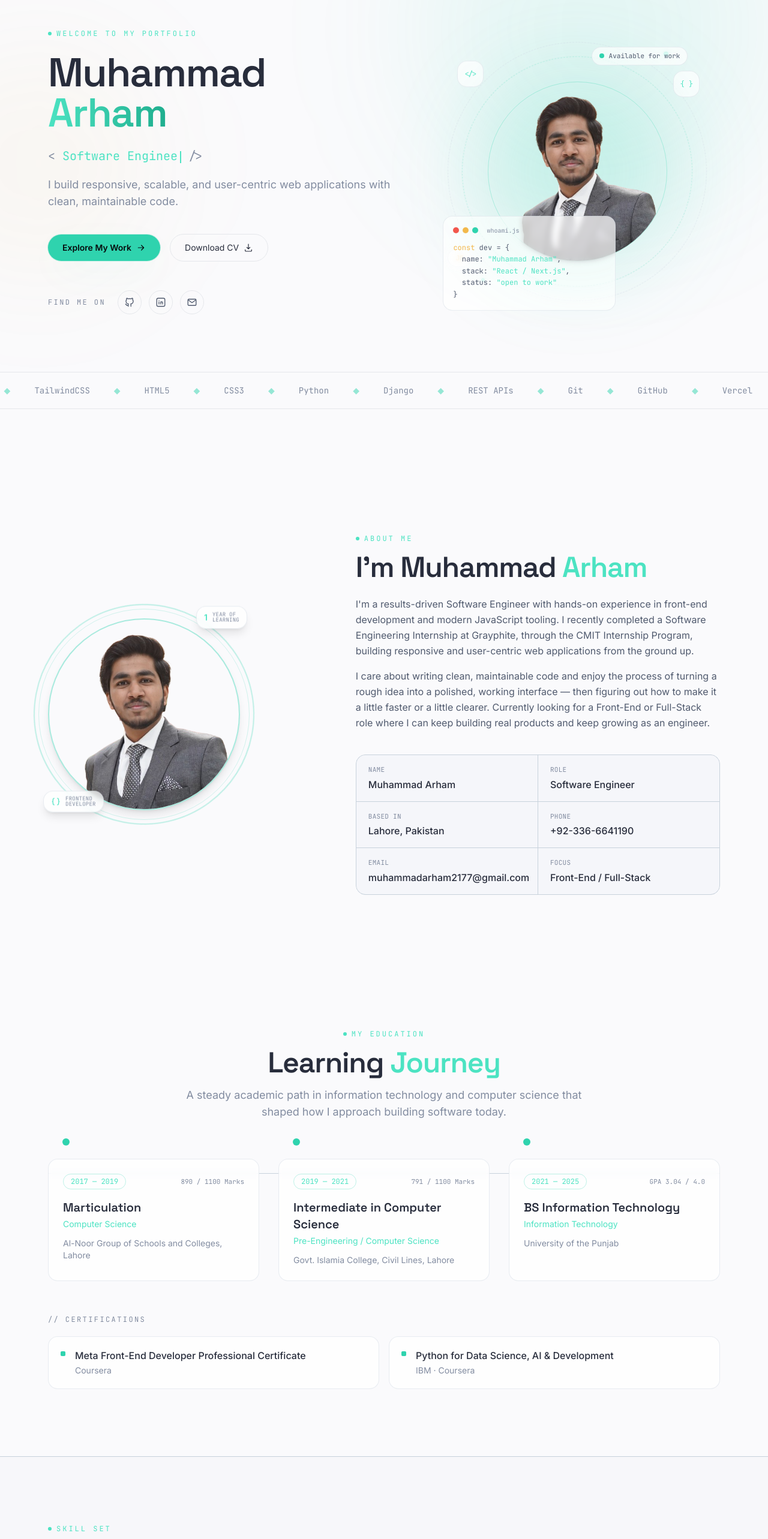
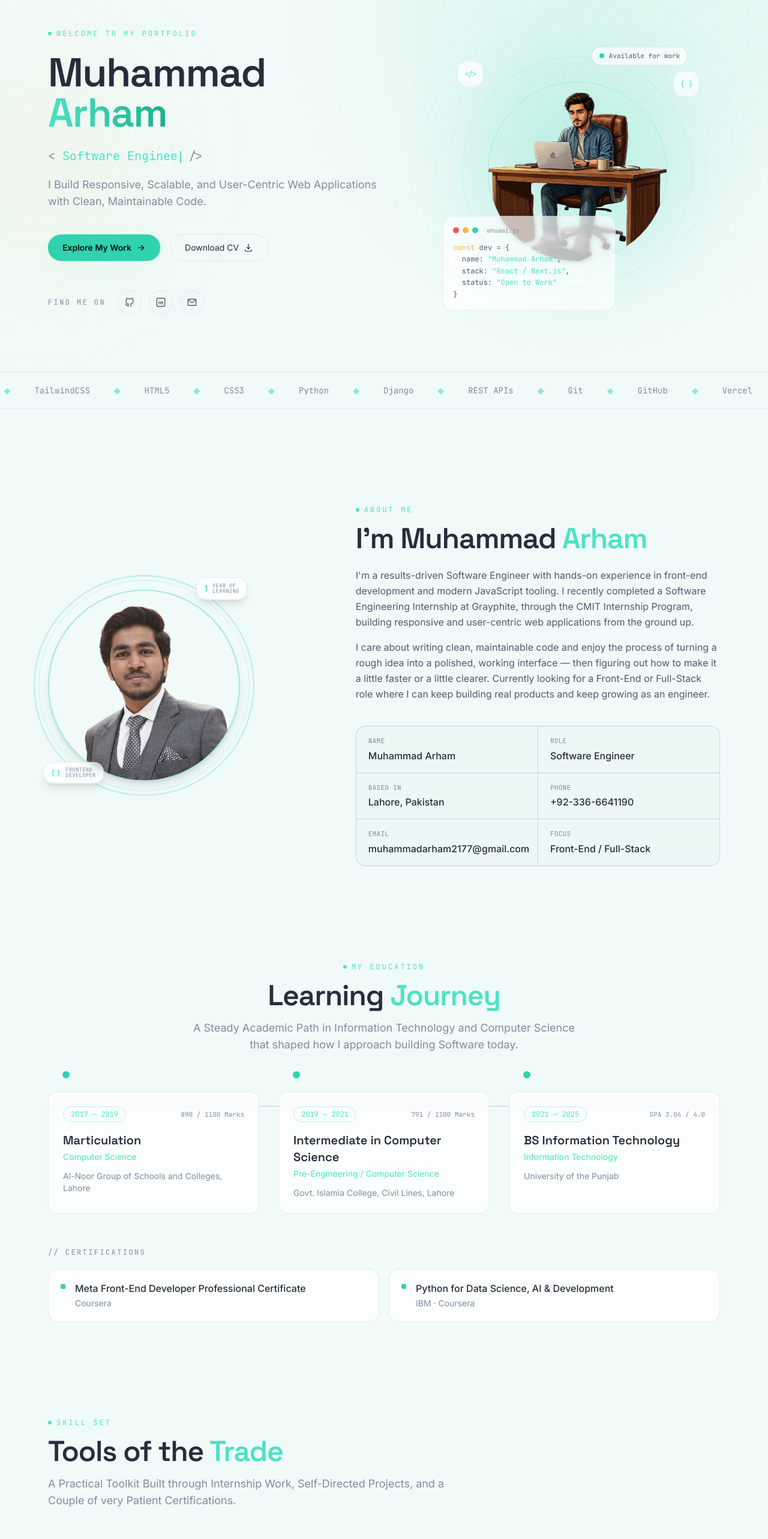
Before and after one commit to muhammad-arham-dev/Personal-Portfolio, a React (Vite) app: page / in a window 1280 px wide. Shown: the part 80-2646 px from the top of the page at 60% size. Built offline with nearby package versions, Linux system fonts and the light colour scheme.

Commit message:
Place Graphic image instead of  picture in Hero Section and made changes in different sections.

```diff
--- a/src/components/About.jsx
+++ b/src/components/About.jsx
@@ -6,7 +6,7 @@ export default function About() {
   const ref = useReveal()
 
   return (
-    <section id="about" className="container-px py-20 sm:py-28">
+    <section id="about" className="container-px py-16 sm:py-20">
       <div ref={ref} className="reveal grid lg:grid-cols-[0.85fr,1.15fr] gap-16 items-center">
         {/* photo */}
         <div className="relative mx-auto lg:mx-0 max-w-xs">
--- a/src/components/Contact.jsx
+++ b/src/components/Contact.jsx
@@ -47,7 +47,7 @@ export default function Contact() {
   }
 
   return (
-    <section id="contact" className="container-px py-20 sm:py-28">
+    <section id="contact" className="container-px py-16 sm:py-20">
       <div ref={ref} className="reveal grid lg:grid-cols-[0.9fr,1.1fr] gap-16">
         {/* left copy */}
         <div>
--- a/src/components/Education.jsx
+++ b/src/components/Education.jsx
@@ -5,15 +5,15 @@ export default function Education() {
   const ref = useReveal()
 
   return (
-    <section id="education" className="container-px py-20 sm:py-28">
+    <section id="education" className="container-px py-16 sm:py-20">
       <div ref={ref} className="reveal">
         <p className="eyebrow mb-4 justify-center">My Education</p>
         <h2 className="section-heading text-center mx-auto">
           Learning <span className="text-mint-400">Journey</span>
         </h2>
         <p className="section-sub text-center mx-auto">
-          A steady academic path in information technology and computer science that shaped how I
-          approach building software today.
+          A Steady Academic Path in Information Technology and Computer Science that shaped how I
+          approach building Software today.
         </p>
 
         {/* timeline */}
--- a/src/components/Experience.jsx
+++ b/src/components/Experience.jsx
@@ -5,13 +5,13 @@ export default function Experience() {
   const ref = useReveal()
 
   return (
-    <section id="experience" className="container-px py-20 sm:py-28">
+    <section id="experience" className="container-px py-16 sm:py-20">
       <div ref={ref} className="reveal">
         <p className="eyebrow mb-4">Where I've Worked</p>
         <h2 className="section-heading">
           Experience <span className="text-mint-400">Log</span>
         </h2>
-        <p className="section-sub">Real projects, real deadlines, real code reviews.</p>
+        <p className="section-sub">Real projects, Real Deadlines, Real Code Reviews.</p>
 
         <div className="mt-14 space-y-6">
           {experience.map((job) => (
--- a/src/components/Footer.jsx
+++ b/src/components/Footer.jsx
@@ -8,9 +8,9 @@ export default function Footer() {
 
   return (
     <footer className="relative border-t border-ink-border overflow-hidden">
-      <div className="container-px py-16 relative grid sm:grid-cols-3 gap-10 sm:gap-16 items-start">
+      <div className="container-px py-16 sm:py-20 relative grid sm:grid-cols-3 gap-16 sm:gap-24 items-center">
         {/* Left: Navigation */}
-        <nav className="grid grid-cols-2 gap-x-6 gap-y-2 font-mono text-sm">
+        <nav className="grid grid-cols-2 gap-x-8 gap-y-4 font-mono text-sm">
           {navLinks.map((link) => (
             <a key={link.href} href={link.href} className="text-paper-500 hover:text-mint-400 transition-colors">
               {link.label}
@@ -23,7 +23,7 @@ export default function Footer() {
           <img
             src={profile.avatar}
             alt={profile.name}
-            className="w-16 h-16 rounded-2xl object-cover border border-ink-border mb-4"
+            className="w-16 h-16 rounded-2xl object-cover object-center border-2 border-mint-400 shadow-lg shadow-mint-500/20 mb-4"
           />
           <p className="font-display text-lg font-semibold text-paper-100">{profile.name}</p>
           <p className="font-mono text-xs text-mint-400 uppercase tracking-wide mt-1">
@@ -35,7 +35,7 @@ export default function Footer() {
         </div>
 
         {/* Right: Social Links */}
-        <div className="flex items-center justify-center sm:justify-end gap-3">
+        <div className="flex items-center justify-center sm:justify-end gap-4">
           {socials.map(({ label, href, icon }) => {
             const Icon = ICONS[icon]
             return (
@@ -61,7 +61,7 @@ export default function Footer() {
       {/* big background name */}
       <div
         aria-hidden="true"
-        className="pointer-events-none select-none absolute -bottom-10 left-1/2 -translate-x-1/2 font-display font-bold text-[18vw] leading-none text-paper-100/[0.03] whitespace-nowrap"
+        className="pointer-events-none select-none absolute top-1/2 left-1/2 -translate-x-1/2 -translate-y-1/2 font-display font-bold text-[20vw] leading-none text-paper-100/[0.02] whitespace-nowrap"
       >
         ARHAM
       </div>
--- a/src/components/Hero.jsx
+++ b/src/components/Hero.jsx
@@ -8,7 +8,7 @@ export default function Hero() {
   return (
     <section
       id="home"
-      className="relative pt-32 pb-24 overflow-hidden"
+      className="relative pt-32 pb-16 sm:pb-20 overflow-hidden"
     >
       {/* ambient glow */}
       <div className="pointer-events-none absolute -top-40 right-0 w-[36rem] h-[36rem] rounded-full bg-mint-500/10 blur-[120px]" />
@@ -53,7 +53,7 @@ export default function Hero() {
 
           <div className="mt-12 flex items-center gap-5">
             <span className="font-mono text-xs tracking-[0.2em] text-paper-500 uppercase">
-              Find me on
+              Find Me On
             </span>
             <div className="flex items-center gap-3">
               {socials.map(({ label, href, icon }) => {
@@ -97,7 +97,7 @@ export default function Hero() {
             */}
             <div className="relative z-10 w-[78%] aspect-square rounded-full overflow-hidden border border-mint-500/30">
               <img
-                src={profile.avatar}
+                src={profile.creation}
                 alt="Muhammad Arham"
                 className="w-full h-full object-cover"
               />
@@ -134,7 +134,7 @@ export default function Hero() {
                 <span className="text-mint-400">"React / Next.js"</span>,
                 <br />
                 &nbsp;&nbsp;status:{' '}
-                <span className="text-mint-400">"open to work"</span>
+                <span className="text-mint-400">"Open to Work"</span>
                 <br />
                 {'}'}
               </p>
--- a/src/components/Navbar.jsx
+++ b/src/components/Navbar.jsx
@@ -23,8 +23,8 @@ export default function Navbar() {
       <nav className="container-px flex items-center justify-between h-20">
         {/* Logo */}
         <a href="#home" className="flex items-center gap-3 group">
-          <span className="relative w-10 h-10 rounded-xl overflow-hidden border border-ink-border/14">
-            <img src={profile.avatar} alt={profile.name} className="w-full h-full object-cover" />
+          <span className="relative w-10 h-10 rounded-xl overflow-hidden border-2 border-mint-400 shadow-lg shadow-mint-500/20">
+            <img src={profile.avatar} alt={profile.name} className="w-full h-full object-cover object-center" />
           </span>
           <span className="flex flex-col leading-none">
             <span className="font-display text-sm font-semibold text-paper-100 tracking-wide">
--- a/src/components/Projects.jsx
+++ b/src/components/Projects.jsx
@@ -6,13 +6,13 @@ export default function Projects() {
   const ref = useReveal()
 
   return (
-    <section id="projects" className="container-px py-20 sm:py-28">
+    <section id="projects" className="container-px py-16 sm:py-20">
       <div ref={ref} className="reveal">
         <p className="eyebrow mb-4">My Work</p>
         <h2 className="section-heading">
           Featured <span className="text-mint-400">Projects</span>
         </h2>
-        <p className="section-sub">Selected builds from internship work and self-learning.</p>
+        <p className="section-sub">Selected Builds from Internship Work and Self-Learning .</p>
 
         <div className="mt-16 divide-y divide-ink-border border-y border-ink-border">
           {projects.map((project) => (
--- a/src/components/Skills.jsx
+++ b/src/components/Skills.jsx
@@ -12,16 +12,16 @@ export default function Skills() {
   const ref = useReveal()
 
   return (
-    <section id="skills" className="bg-ink-850/50 border-y border-ink-border">
-      <div className="container-px py-20 sm:py-28">
+    <section id="skills">
+      <div className="container-px py-16 sm:py-20">
         <div ref={ref} className="reveal">
           <p className="eyebrow mb-4">Skill Set</p>
           <h2 className="section-heading">
-            Tools of the <span className="text-mint-400">trade</span>
+            Tools of the <span className="text-mint-400">Trade</span>
           </h2>
           <p className="section-sub">
-            A practical toolkit built through internship work, self-directed projects, and a
-            couple of very patient certifications.
+            A Practical Toolkit Built through Internship Work, Self-Directed Projects, and a
+            Couple of very Patient Certifications.
           </p>
 
           <div className="mt-14 grid sm:grid-cols-2 gap-6">
--- a/src/data/portfolioData.js
+++ b/src/data/portfolioData.js
@@ -9,7 +9,7 @@ export const profile = {
   lastName: 'Arham',
   role: 'Front-End Developer / Software Engineer',
   tagline:
-    'I build responsive, scalable, and user-centric web applications with clean, maintainable code.',
+    'I Build Responsive, Scalable, and User-Centric Web Applications with Clean, Maintainable Code.',
   location: 'Lahore, Pakistan',
   email: 'muhammadarham2177@gmail.com',
   phone: '+92-336-6641190',
@@ -17,6 +17,7 @@ export const profile = {
   github: 'https://github.com/muhammad-arham-dev',
   resumeUrl: '/Muhammad-Arham-Resume.pdf',
   avatar: '/profile.jpg',
+  creation: '/hero.jpg',
   available: true,
 }
 
@@ -164,7 +165,7 @@ export const projects = [
     title: 'Lenz Pricing & Product Webpage',
     description:
       'A pricing and product showcase page focused on clean layout, clear hierarchy, and a conversion-friendly component structure.',
-    tags: ['Next.js', 'Tailwind CSS'],
+    tags: ['React.js', 'Tailwind CSS'],
     type: 'Front-End',
     repo: profile.github,
     live: '',
@@ -176,7 +177,7 @@ export const projects = [
     title: 'More on GitHub',
     description:
       'Mini-projects built while sharpening core front-end fundamentals — components, layouts, and small JavaScript utilities.',
-    tags: ['HTML', 'CSS', 'JavaScript'],
+    tags: ['HTML', 'CSS', 'JavaScript', 'Tailwind CSS', 'React.js', 'Next.js', 'GitHub'],
     type: 'Self-Learning',
     repo: profile.github,
     live: '',
@@ -185,6 +186,6 @@ export const projects = [
 ]
 
 export const contact = {
-  heading: "Let's build something.",
-  sub: "Have a role, a project, or just want to say hi? My inbox is open.",
+  heading: "Let's Build Something.",
+  sub: "Have a Role, a Project, or just want to say Hi? My Inbox is Open.",
 }
--- a/src/index.css
+++ b/src/index.css
@@ -22,10 +22,10 @@
 }
 
 html.light {
-  --color-bg: 250 250 252;
-  --color-bg-alt: 245 246 250;
+  --color-bg: 240 250 248;
+  --color-bg-alt: 235 248 246;
   --color-surface: 255 255 255;
-  --color-surface-2: 240 242 248;
+  --color-surface-2: 230 245 242;
   --color-border: 200 210 220;
   --color-text: 40 45 60;
   --color-text-dim: 80 90 110;
```
Also changed, not shown: public/hero.jpg (added), 1 other file (tests, documents, lock files or other folders).
